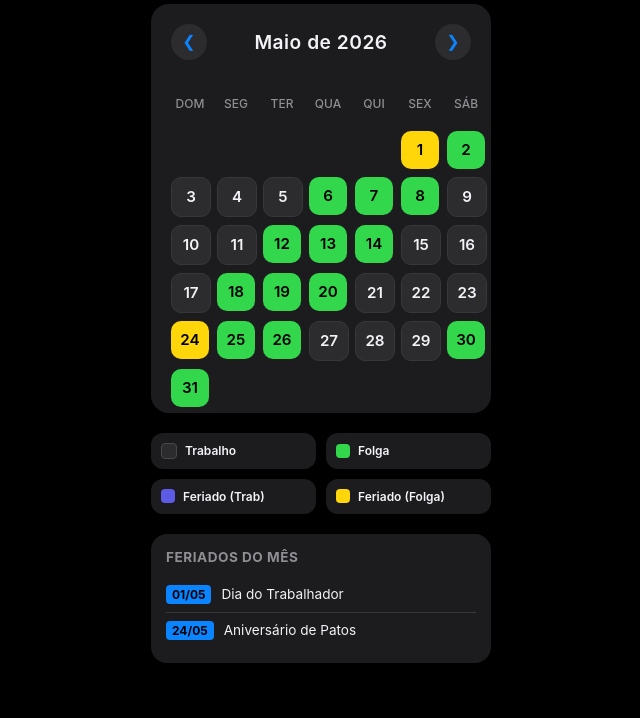
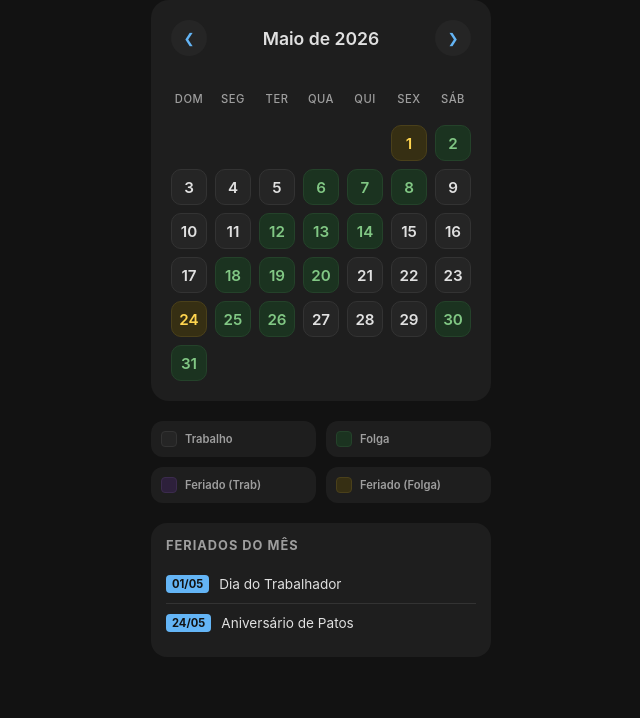
Before and after one commit to arthuhs/Escala-Lallemand, a plain HTML site: page index.html in a window 1280 px wide. Shown: the part 82-800 px from the top of the page, without its empty margins (319-959 px from the left). Drawn offline with Linux system fonts and the light colour scheme.

Commit message:
Update title and styles for Soft Dark theme

```diff
--- a/index.html
+++ b/index.html
@@ -5,30 +5,36 @@
     <meta name="viewport" content="width=device-width, initial-scale=1.0">
     <meta name="apple-mobile-web-app-capable" content="yes">
     <meta name="apple-mobile-web-app-status-bar-style" content="black-translucent">
-    <title>Escala Lallemand - Dark</title>
+    <title>Escala Lallemand - Soft Dark</title>
     <style>
         :root {
-            /* Fundo True Black para telas OLED */
-            --bg-color: #000000;
-            /* Cinza escuro padrão da Apple para cartões */
-            --card-bg: #1c1c1e;
-            --text-main: #f2f2f7;
-            --text-soft: #ebebf5;
+            /* Fundo Soft Dark (Estilo Discord/GitHub) */
+            --bg-color: #121212;
+            --card-bg: #1e1e1e;
+            --text-main: #e0e0e0;
+            --text-soft: #9e9e9e;
 
-            /* Cores da Escala */
-            --color-work: #2c2c2e; /* Cinza sutil (Neutro) */
-            --border-work: #38383a;
+            /* Trabalho: Neutro e elegante */
+            --color-work: #252525;
+            --border-work: #333333;
+            --text-work: #e0e0e0;
 
-            --color-off: #32d74b;  /* Verde vibrante iOS */
-            --color-off-text: #000000;
+            /* Folga: Verde musgo suave */
+            --color-off: #1b3320;
+            --color-off-text: #81c784;
+            --border-off: #24422a;
 
-            --color-holiday-work: #5e5ce6; /* Indigo iOS */
-            --color-holiday-work-text: #ffffff;
+            /* Feriado Trabalho: Roxo profundo */
+            --color-holiday-work: #2d203b;
+            --color-holiday-work-text: #b39ddb;
+            --border-holiday-work: #3b2b4d;
 
-            --color-holiday-off: #ffd60a; /* Amarelo iOS */
-            --color-holiday-off-text: #000000;
+            /* Feriado Folga: Dourado envelhecido */
+            --color-holiday-off: #362f13;
+            --color-holiday-off-text: #ffd54f;
+            --border-holiday-off: #4a401a;
 
-            --accent: #0a84ff; /* Azul iOS para links/destaques */
+            --accent: #64b5f6; /* Azul suave para detalhes */
         }
 
         body {
@@ -58,7 +64,7 @@
             margin-bottom: 25px;
         }
 
-        .header h3 { font-size: 1.2rem; font-weight: 600; color: var(--text-main); margin: 0; letter-spacing: 0.5px;}
+        .header h3 { font-size: 1.1rem; font-weight: 600; color: var(--text-main); margin: 0; }
 
         .grid { display: grid; grid-template-columns: repeat(7, 1fr); gap: 8px; }
 
@@ -72,17 +78,18 @@
             font-weight: 600;
             font-size: 0.95rem;
             transition: transform 0.1s;
+            box-sizing: border-box;
         }
 
         .day:active { transform: scale(0.92); }
 
-        .weekday { font-size: 0.75rem; color: #8e8e93; border: none; font-weight: 500; text-transform: uppercase; }
+        .weekday { font-size: 0.7rem; color: var(--text-soft); border: none; font-weight: 500; text-transform: uppercase; letter-spacing: 0.5px; }
 
-        /* Aplicação das Cores Premium Dark */
-        .work { background-color: var(--color-work); color: var(--text-main); border: 1px solid var(--border-work); }
-        .off { background-color: var(--color-off); color: var(--color-off-text); border: none; }
-        .holiday-work { background-color: var(--color-holiday-work); color: var(--color-holiday-work-text); border: none; }
-        .holiday-off { background-color: var(--color-holiday-off); color: var(--color-holiday-off-text); border: none; }
+        /* Aplicação das Cores Soft Dark */
+        .work { background-color: var(--color-work); color: var(--text-work); border: 1px solid var(--border-work); }
+        .off { background-color: var(--color-off); color: var(--color-off-text); border: 1px solid var(--border-off); }
+        .holiday-work { background-color: var(--color-holiday-work); color: var(--color-holiday-work-text); border: 1px solid var(--border-holiday-work); }
+        .holiday-off { background-color: var(--color-holiday-off); color: var(--color-holiday-off-text); border: 1px solid var(--border-holiday-off); }
 
         .empty { border: none; }
 
@@ -102,9 +109,9 @@
             display: flex;
             align-items: center;
             gap: 8px;
-            font-size: 0.75rem;
+            font-size: 0.7rem;
             font-weight: 600;
-            color: var(--text-main);
+            color: var(--text-soft);
         }
 
         .box { width: 14px; height: 14px; border-radius: 4px; }
@@ -119,32 +126,28 @@
             box-sizing: border-box;
         }
 
-        .holiday-list-container h4 { margin: 0 0 12px 0; font-size: 0.85rem; color: #8e8e93; text-transform: uppercase; letter-spacing: 0.5px; }
-        .holiday-item { font-size: 0.85rem; padding: 8px 0; border-bottom: 1px solid var(--border-work); display: flex; align-items: center; gap: 10px; color: var(--text-main);}
+        .holiday-list-container h4 { margin: 0 0 12px 0; font-size: 0.8rem; color: var(--text-soft); text-transform: uppercase; letter-spacing: 1px; }
+        .holiday-item { font-size: 0.85rem; padding: 10px 0; border-bottom: 1px solid var(--border-work); display: flex; align-items: center; gap: 10px; }
         .holiday-item:last-child { border-bottom: none; }
-        .holiday-date { font-weight: bold; color: var(--bg-color); background: var(--accent); padding: 2px 6px; border-radius: 4px; font-size: 0.75rem; }
+        .holiday-date { font-weight: bold; color: var(--bg-color); background: var(--accent); padding: 2px 6px; border-radius: 4px; font-size: 0.7rem; }
 
         button {
             cursor: pointer;
             width: 36px;
             height: 36px;
             border: none;
-            background: #2c2c2e;
+            background: var(--color-work);
             color: var(--accent);
             border-radius: 50%;
-            font-size: 1rem;
             display: flex;
             align-items: center;
             justify-content: center;
-            transition: background 0.2s;
         }
-
-        button:active { background: #3a3a3c; }
     </style>
 </head>
 <body>
 
-    <h2 style="font-size: 1.4rem; margin-bottom: 20px; letter-spacing: 0.5px;">Escala Lallemand</h2>
+    <h2 style="font-size: 1.3rem; margin-bottom: 20px; font-weight: 600; letter-spacing: 0.5px;">Escala Lallemand</h2>
 
     <div class="calendar-container">
         <div class="header">
@@ -165,7 +168,7 @@
     </div>
 
     <div class="legend-container">
-        <div class="legend-item"><div class="box work" style="border: 1px solid #48484a;"></div> Trabalho</div>
+        <div class="legend-item"><div class="box work"></div> Trabalho</div>
         <div class="legend-item"><div class="box off"></div> Folga</div>
         <div class="legend-item"><div class="box holiday-work"></div> Feriado (Trab)</div>
         <div class="legend-item"><div class="box holiday-off"></div> Feriado (Folga)</div>
@@ -177,6 +180,7 @@
     </div>
 
     <script>
+        // Data base: 09 de Maio de 2026 (Trabalho)
         const startDate = new Date(2026, 4, 9);
         let currentDisplayDate = new Date(2026, 4, 1);
 
@@ -188,7 +192,7 @@
             "05-01": "Dia do Trabalhador",
             "05-24": "Aniversário de Patos",
             "06-04": "Corpus Christi",
-            "06-13": "Santo Antônio",
+            "06-13": "Santo Antônio (Padroeiro)",
             "09-07": "Independência do Brasil",
             "10-12": "Nossa Senhora Aparecida",
             "11-02": "Finados",
```
